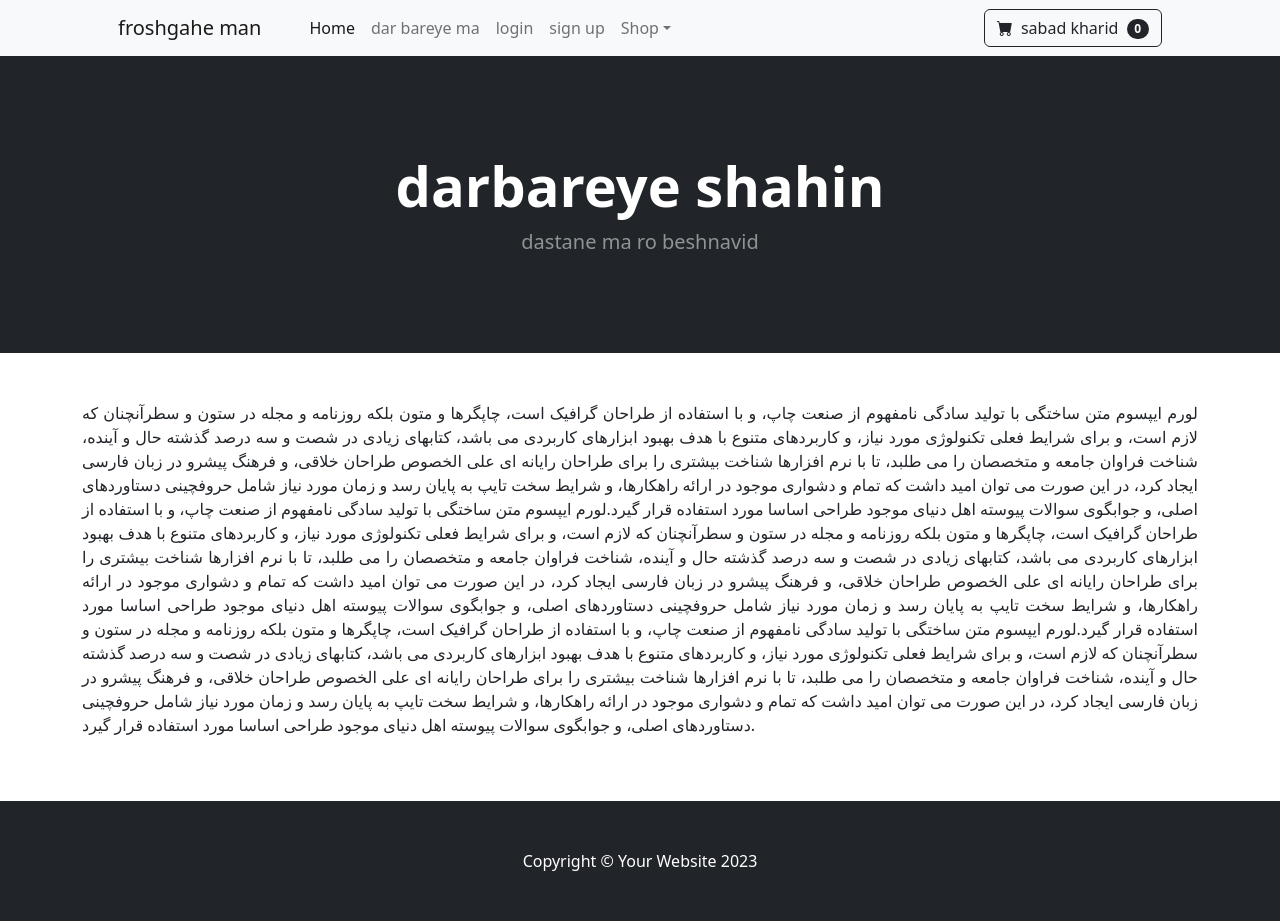
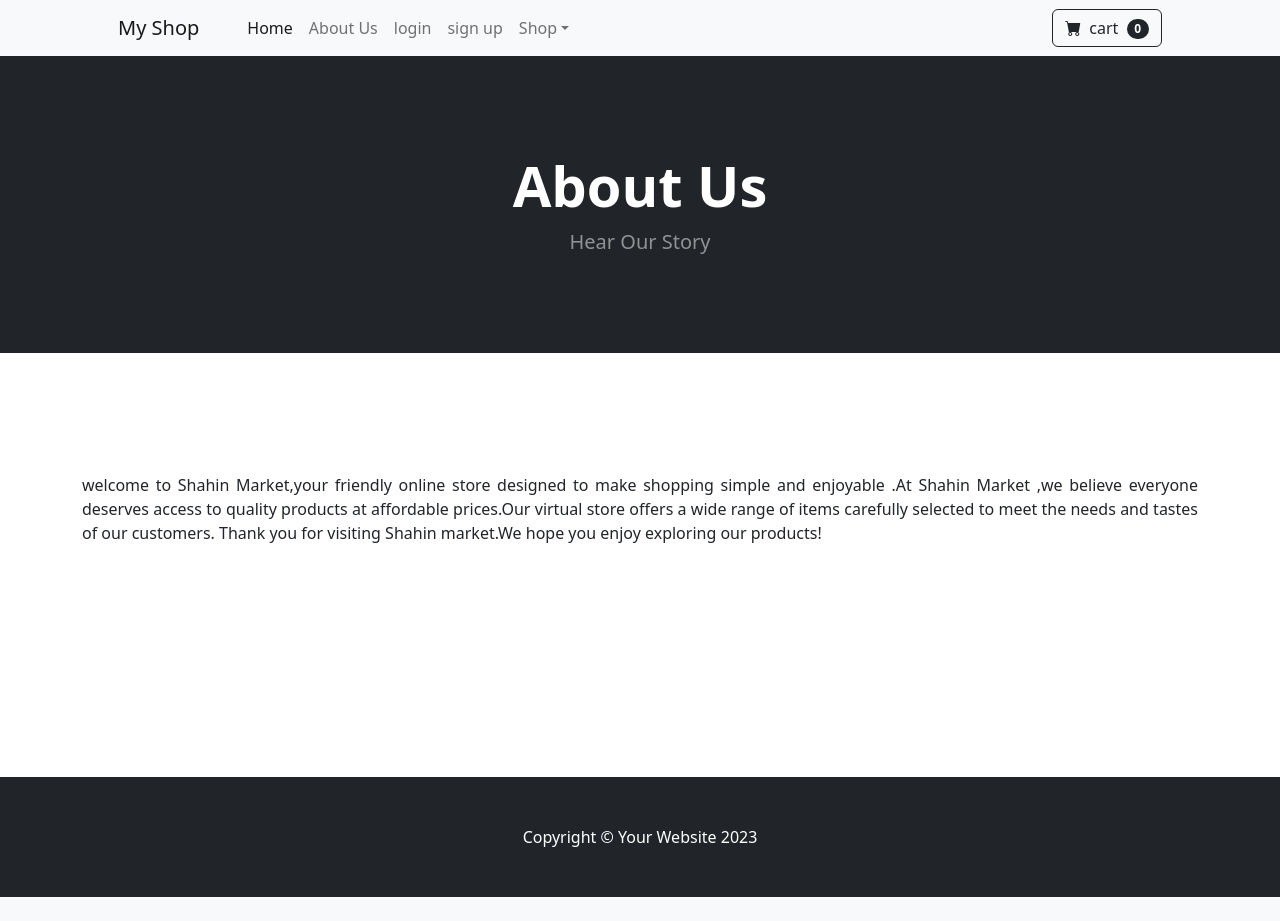
Before and after one commit to Arezoovanaki/djnago_market, a Django app: page /about/ in a window 1280 px wide. After the commit the page ends 897 px from the top, so only its background shows below. Run offline with Django 5.2, Linux system fonts and the light colour scheme; some libraries are stand-ins or nearby versions.

Commit message:
Update all page title and labels

```diff
--- a/cart/templates/cart_summary.html
+++ b/cart/templates/cart_summary.html
@@ -9,8 +9,8 @@
 <header class="bg-dark py-5">
     <div class="container px-4 px-lg-5 my-5">
         <div class="text-center text-white">
-            <h1 class="display-4 fw-bolder">sabade kharid shoma</h1>
-            <p class="lead fw-normal text-white-50 mb-0">harchi bekhari inja mibini</p>
+            <h1 class="display-4 fw-bolder">your cart</h1>
+            <p class="lead fw-normal text-white-50 mb-0">Everything you've chosen is here</p>
         </div>
     </div>
 </header>
--- a/shop/templates/about.html
+++ b/shop/templates/about.html
@@ -5,43 +5,23 @@
 <header class="bg-dark py-5">
     <div class="container px-4 px-lg-5 my-5">
         <div class="text-center text-white">
-            <h1 class="display-4 fw-bolder">darbareye shahin</h1>
-            <p class="lead fw-normal text-white-50 mb-0">dastane ma ro beshnavid</p>
+            <h1 class="display-4 fw-bolder">About Us</h1>
+            <p class="lead fw-normal text-white-50 mb-0">Hear Our Story</p>
         </div>
     </div>
 </header>
-<br> <br>
+<br> <br><br> <br><br>
 <div class="container">
     <div class="row">
         <center>
             <div class="col_10">
                 <p align="justify">
-                    لورم ایپسوم متن ساختگی با تولید سادگی نامفهوم از صنعت چاپ، و با استفاده از طراحان گرافیک است،
-                    چاپگرها و متون بلکه روزنامه و مجله در ستون و سطرآنچنان که لازم است، و برای شرایط فعلی تکنولوژی مورد
-                    نیاز، و کاربردهای متنوع با هدف بهبود ابزارهای کاربردی می باشد، کتابهای زیادی در شصت و سه درصد گذشته
-                    حال و آینده، شناخت فراوان جامعه و متخصصان را می طلبد، تا با نرم افزارها شناخت بیشتری را برای طراحان
-                    رایانه ای علی الخصوص طراحان خلاقی، و فرهنگ پیشرو در زبان فارسی ایجاد کرد، در این صورت می توان امید
-                    داشت که تمام و دشواری موجود در ارائه راهکارها، و شرایط سخت تایپ به پایان رسد و زمان مورد نیاز شامل
-                    حروفچینی دستاوردهای اصلی، و جوابگوی سوالات پیوسته اهل دنیای موجود طراحی اساسا مورد استفاده قرار
-                    گیرد.لورم ایپسوم متن ساختگی با تولید سادگی نامفهوم از صنعت چاپ، و با استفاده از طراحان گرافیک است،
-                    چاپگرها و متون بلکه روزنامه و مجله در ستون و سطرآنچنان که لازم است، و برای شرایط فعلی تکنولوژی مورد
-                    نیاز، و کاربردهای متنوع با هدف بهبود ابزارهای کاربردی می باشد، کتابهای زیادی در شصت و سه درصد گذشته
-                    حال و آینده، شناخت فراوان جامعه و متخصصان را می طلبد، تا با نرم افزارها شناخت بیشتری را برای طراحان
-                    رایانه ای علی الخصوص طراحان خلاقی، و فرهنگ پیشرو در زبان فارسی ایجاد کرد، در این صورت می توان امید
-                    داشت که تمام و دشواری موجود در ارائه راهکارها، و شرایط سخت تایپ به پایان رسد و زمان مورد نیاز شامل
-                    حروفچینی دستاوردهای اصلی، و جوابگوی سوالات پیوسته اهل دنیای موجود طراحی اساسا مورد استفاده قرار
-                    گیرد.لورم ایپسوم متن ساختگی با تولید سادگی نامفهوم از صنعت چاپ، و با استفاده از طراحان گرافیک است،
-                    چاپگرها و متون بلکه روزنامه و مجله در ستون و سطرآنچنان که لازم است، و برای شرایط فعلی تکنولوژی مورد
-                    نیاز، و کاربردهای متنوع با هدف بهبود ابزارهای کاربردی می باشد، کتابهای زیادی در شصت و سه درصد گذشته
-                    حال و آینده، شناخت فراوان جامعه و متخصصان را می طلبد، تا با نرم افزارها شناخت بیشتری را برای طراحان
-                    رایانه ای علی الخصوص طراحان خلاقی، و فرهنگ پیشرو در زبان فارسی ایجاد کرد، در این صورت می توان امید
-                    داشت که تمام و دشواری موجود در ارائه راهکارها، و شرایط سخت تایپ به پایان رسد و زمان مورد نیاز شامل
-                    حروفچینی دستاوردهای اصلی، و جوابگوی سوالات پیوسته اهل دنیای موجود طراحی اساسا مورد استفاده قرار
-                    گیرد.
+             welcome to Shahin Market,your friendly online store designed to make shopping simple and enjoyable .At Shahin Market ,we believe everyone deserves access to quality products at affordable prices.Our virtual store offers a wide range of items carefully selected to meet the needs and tastes of our customers.
+             Thank you for visiting Shahin market.We hope you enjoy exploring our products!
                 </p>
             </div>
         </center>
     </div>
 </div>
-<br> <br>
+<br> <br><br><br> <br><br><br> <br><br>
 {% endblock %}
--- a/shop/templates/navbar.html
+++ b/shop/templates/navbar.html
@@ -1,7 +1,7 @@
 <!-- Navigation-->
 <nav class="navbar navbar-expand-lg navbar-light bg-light">
     <div class="container px-4 px-lg-5">
-        <a class="navbar-brand" href="{% url 'home' %}">froshgahe man</a>
+        <a class="navbar-brand" href="{% url 'home' %}">My Shop</a>
         <button class="navbar-toggler" type="button" data-bs-toggle="collapse" data-bs-target="#navbarSupportedContent"
             aria-controls="navbarSupportedContent" aria-expanded="false" aria-label="Toggle navigation"><span
                 class="navbar-toggler-icon"></span></button>
@@ -9,7 +9,7 @@
             <ul class="navbar-nav me-auto mb-2 mb-lg-0 ms-lg-4">
                 <li class="nav-item"><a class="nav-link active" aria-current="page" href="{% url 'home' %}">Home</a>
                 </li>
-                <li class="nav-item"><a class="nav-link" href="{% url 'about' %}">dar bareye ma</a></li>
+                <li class="nav-item"><a class="nav-link" href="{% url 'about' %}">About Us</a></li>
 
                 {% if user.is_authenticated %}
                 <li class="nav-item"><a class="nav-link" href="{% url 'logout' %}">logout</a></li>
@@ -22,21 +22,21 @@
                     <a class="nav-link dropdown-toggle" id="navbarDropdown" href="#" role="button"
                         data-bs-toggle="dropdown" aria-expanded="false">Shop</a>
                     <ul class="dropdown-menu" aria-labelledby="navbarDropdown">
-                        <li><a class="dropdown-item" href="{% url 'home' %}">hameye mahsoulat</a></li>
+                        <li><a class="dropdown-item" href="{% url 'home' %}">All products</a></li>
                         <li>
                             <hr class="dropdown-divider" />
                         </li>
                         <li><a class="dropdown-item" href="{% url 'category' 'labtop' %}">labtob</a></li>
-                        <li><a class="dropdown-item" href="{% url 'category' 'mobile' %}">mobile</a></li>
-                        <li><a class="dropdown-item" href="{% url 'category' 'saat-hooshmand' %}">saat hooshmand</a></li>
-                         <li><a class="dropdown-item" href="{% url 'category' 'bag' %}">kif</a></li>
+                        <li><a class="dropdown-item" href="{% url 'category' 'mobile-phone' %}">mobile phone</a></li>
+                        <li><a class="dropdown-item" href="{% url 'category' 'smart-watch' %}">smart watch</a></li>
+                         <li><a class="dropdown-item" href="{% url 'category' 'bag' %}">bag</a></li>
                     </ul>
                 </li>
             </ul>
             <form class="d-flex">
                 <a href={% url 'cart_summary' %} class="btn btn-outline-dark">
                     <i class="bi-cart-fill me-1"></i>
-                    sabad kharid
+                    cart
                     <span class="badge bg-dark text-white ms-1 rounded-pill">0</span>
                 </a>
             </form>
--- a/shop/templates/product.html
+++ b/shop/templates/product.html
@@ -15,14 +15,14 @@
                     <p class="card-text">{{ product.description }}.</p>
                     <br> <br>
                     <button class= 'btn btn-secondary' type='button' value='{{product.id}}'
-                    id='add-cart'>ezafe kardan be sabad kharid</button>
+                    id='add-cart'>Add to cart</button>
 
                     {% if product.is_sale %}
                     <p class="card-text"> gheymat: <strike>{{ product.price | intcomma }}</strike> - {{ product.sale_price | intcomma }} </p>
                     {% else %}
                     <p class="card-text">{{ product.price | intcomma }}</p>
                     {% endif %}
-                    <a href="{% url 'home' %}" class="btn btn-secondary">bazgasht be home</a>
+                    <a href="{% url 'home' %}" class="btn btn-secondary">back to home</a>
 
                 </div>
             </div>
--- a/shop/templates/signup.html
+++ b/shop/templates/signup.html
@@ -5,8 +5,8 @@
 <header class="bg-dark py-5">
     <div class="container px-4 px-lg-5 my-5">
         <div class="text-center text-white">
-            <h1 class="display-4 fw-bolder">karbari khod ro ijad konid</h1>
-            <p class="lead fw-normal text-white-50 mb-0">ijad karbari</p>
+            <h1 class="display-4 fw-bolder">create acconut</h1>
+            <p class="lead fw-normal text-white-50 mb-0">shahin market</p>
         </div>
     </div>
 </header>
--- a/shop/views.py
+++ b/shop/views.py
@@ -24,10 +24,10 @@ def login_user(request):
         user = authenticate(request, username=username, password=password)
         if user is not None:
             login(request,user)
-            messages.success(request,"ba movafaqiat vared shodid")
+            messages.success(request,"Login successful")
             return redirect("home")
         else:
-            messages.success(request,"user ya pasword eshtebah ast")
+            messages.success(request,"Incorrect username or password")
             return redirect("login")
     else:
 
@@ -36,7 +36,7 @@ def login_user(request):
 
 def logout_user(request):
     logout(request)
-    messages.success(request,"kharej shodid")
+    messages.success(request,"logged out successfully")
     return redirect("home")
 
 
@@ -50,10 +50,10 @@ def signup_user(request):
             password1 = form.cleaned_data['password1']
             user = authenticate(request,username=username,password=password1)
             login(request,user)
-            messages.success(request,('acount shoma sakhte shod'))
+            messages.success(request,('Account successfully created!'))
             return redirect("home")
         else:
-            messages.success(request,('moshkeli dar sabtename shoma vojood darad!'))
+            messages.success(request,('Something went wrong with your registration!'))
             print(form.errors)
             return redirect("signup")
 
@@ -73,5 +73,5 @@ def category(request,cat):
         products = Product.objects.filter(category = category)
         return render(request,'category.html',{'products':products, category:category})
     except:
-        messages.success(request,'dastebandi vojud nadad')
+        messages.success(request,'No categories found')
         return redirect("home")
```
Also changed, not shown: shop/forms.py (+6 -6 lines), shop/templates/category.html (+9 -11 lines), shop/templates/index.html (+10 -12 lines), shop/templates/login.html (+4 -4 lines), media/upload/product/20131203_190822.jpg (deleted), media/upload/product/20230705_113208.jpg (deleted).
